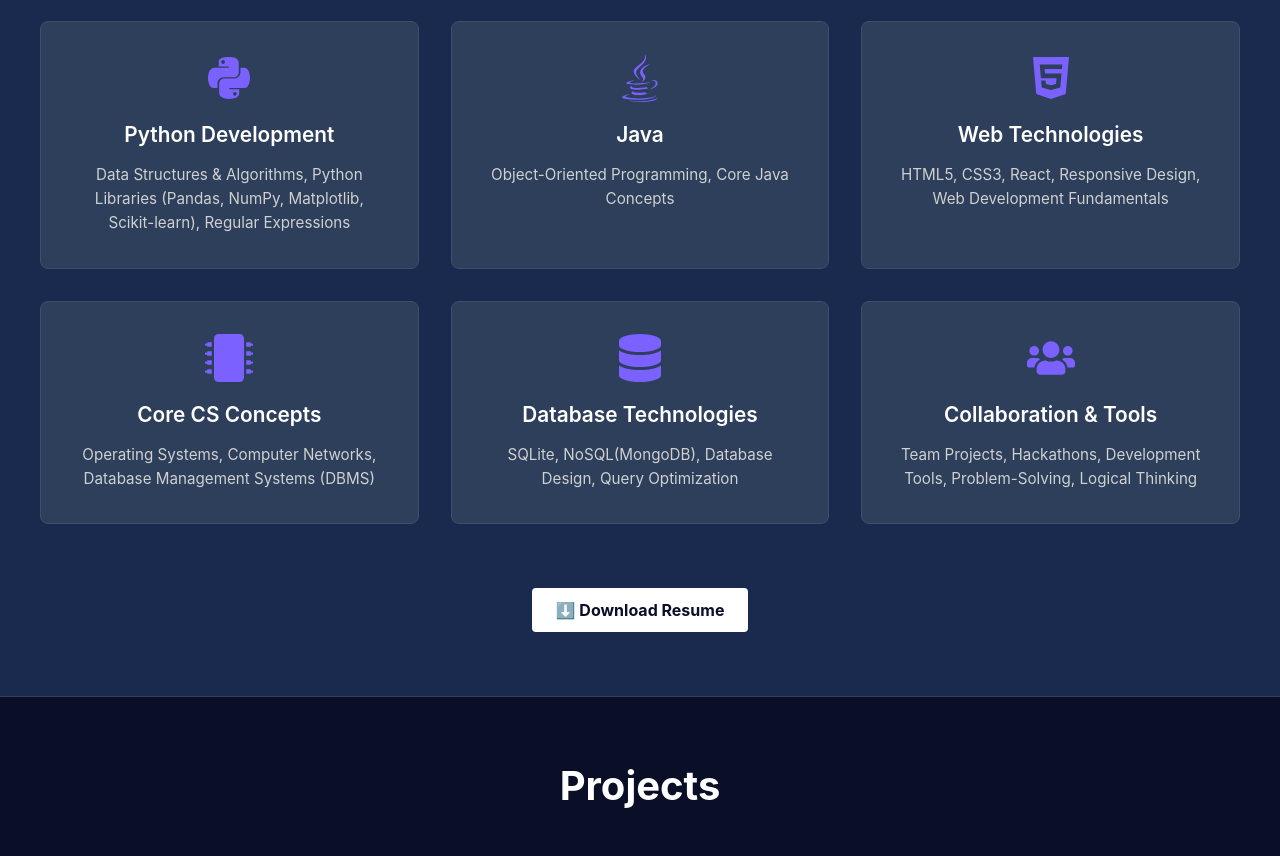
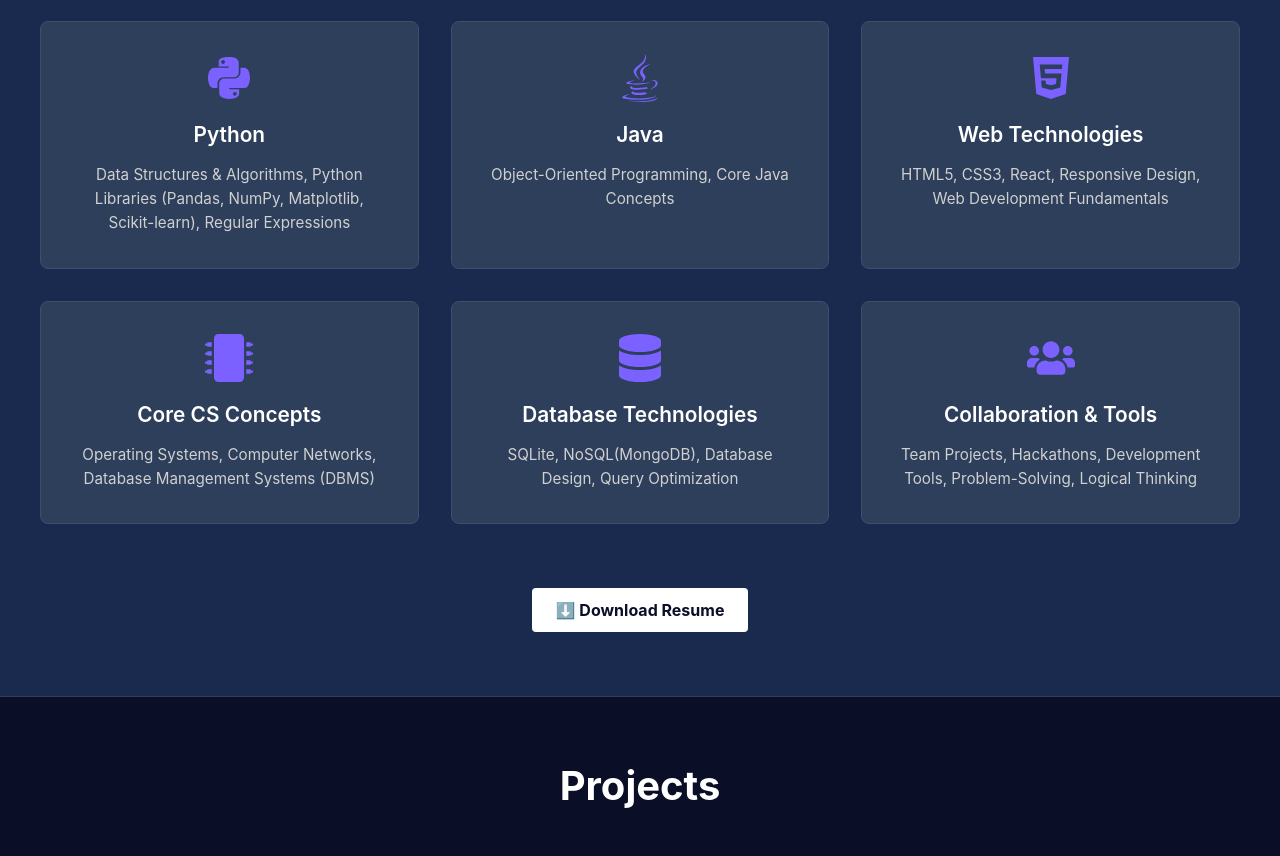
Before and after one commit to AKSHITHA-AMETI/portfolio, a React (Vite) app: page / in a window 1280 px wide. Shown: the part 1480-2336 px from the top of the page. Built offline with nearby package versions, Linux system fonts and the light colour scheme.

Commit message:
I changed the file

```diff
--- a/src/components/About.jsx
+++ b/src/components/About.jsx
@@ -7,7 +7,7 @@ function About() {
   const skillCards = [
     {
       icon: <FaPython className="skill-icon" />,
-      title: 'Python Development',
+      title: 'Python',
       description:
         'Data Structures & Algorithms, Python Libraries (Pandas, NumPy, Matplotlib, Scikit-learn), Regular Expressions'
     },
```
Also changed, not shown: 1 other file (tests, documents, lock files or other folders).
